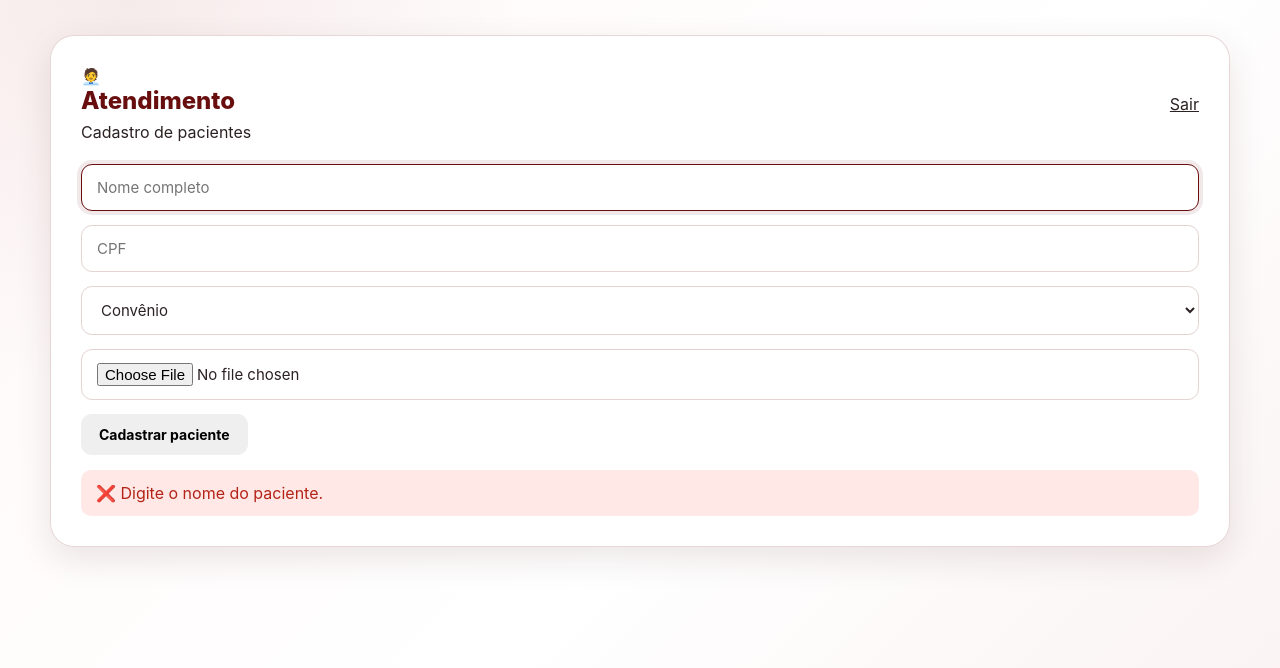
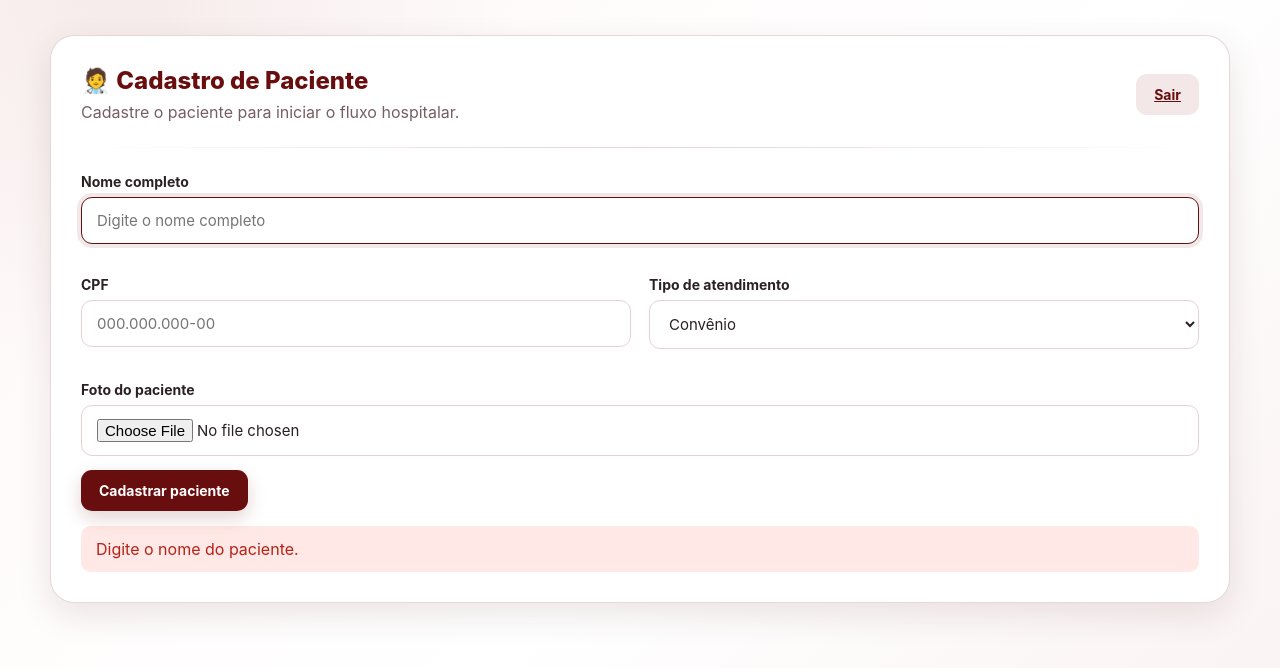
Before and after one commit to anafdossants/PROJETO_SENTINELA, a website: page front-end/atendimento.html in a window 1280 px wide. Both pictures are taken after a click on the button "Cadastrar paciente". Drawn offline with Linux system fonts and the light colour scheme.

Commit message:
Update atendimento.html

```diff
--- a/front-end/atendimento.html
+++ b/front-end/atendimento.html
@@ -2,6 +2,7 @@
 <html lang="pt-BR">
 
 <head>
+
     <meta charset="UTF-8">
 
     <meta
@@ -9,10 +10,10 @@
         content="width=device-width, initial-scale=1.0"
     >
 
-    <title>Atendimento</title>
+    <title>Atendimento | Sistema Sentinela</title>
 
-    <!-- CSS CORRETO -->
     <link rel="stylesheet" href="css/style.css">
+
 </head>
 
 <body>
@@ -22,39 +23,68 @@
     <div class="topo">
 
         <div>
-            <span class="icone">🧑‍💼</span>
 
-            <h2>Atendimento</h2>
+            <h2>🧑‍⚕️ Cadastro de Paciente</h2>
 
-            <p>Cadastro de pacientes</p>
+            <p class="subtitulo">
+                Cadastre o paciente para iniciar o fluxo hospitalar.
+            </p>
+
         </div>
 
-        <a href="index.html" class="btn-voltar">
+        <div class="acoes">
+
+            <a
+                href="index.html"
+                class="btn btn-secundario"
+            >
                 Sair
             </a>
 
         </div>
 
+    </div>
 
-    <!-- NOME -->
+    <hr>
+
+    <div class="form-grid">
+
+        <div class="campo campo-full">
+
+            <label for="nome">
+                Nome completo
+            </label>
+
             <input
                 type="text"
                 id="nome"
-        placeholder="Nome completo"
+                placeholder="Digite o nome completo"
                 autocomplete="name"
             >
 
+        </div>
 
-    <!-- CPF -->
+        <div class="campo">
+
+            <label for="cpf">
+                CPF
+            </label>
+
             <input
                 type="text"
                 id="cpf"
-        placeholder="CPF"
+                placeholder="000.000.000-00"
                 maxlength="14"
             >
 
+        </div>
 
-    <!-- TIPO DE ATENDIMENTO -->
+        <div class="campo">
+
+            <label for="tipo">
+                Tipo de atendimento
+            </label>
+
             <select id="tipo">
 
                 <option value="Convenio">
@@ -67,22 +97,33 @@
 
             </select>
 
+        </div>
 
-    <!-- FOTO -->
+        <div class="campo campo-full">
+
+            <label for="foto">
+                Foto do paciente
+            </label>
+
             <input
                 type="file"
                 id="foto"
                 accept="image/*"
             >
 
+        </div>
 
-    <!-- CADASTRAR -->
-    <button type="button" onclick="cadastrar()">
+    </div>
+
+    <button
+        type="button"
+        class="btn-principal"
+        id="btnCadastrar"
+        onclick="cadastrar()"
+    >
         Cadastrar paciente
     </button>
 
-
-    <!-- MENSAGEM -->
     <div id="mensagem"></div>
 
 </div>
@@ -90,49 +131,125 @@
 
 <script>
 
+const API_URL =
+    "https://projeto-sentinela-1-792p.onrender.com";
+
+
+/* =========================================================
+   CPF
+   ========================================================= */
+
+document
+    .getElementById("cpf")
+    .addEventListener("input", function () {
+
+        let valor =
+            this.value
+                .replace(/\D/g, "")
+                .slice(0, 11);
+
+        if (valor.length > 9) {
+
+            valor =
+                valor.replace(
+                    /^(\d{3})(\d{3})(\d{3})(\d{0,2}).*/,
+                    "$1.$2.$3-$4"
+                );
+
+        } else if (valor.length > 6) {
+
+            valor =
+                valor.replace(
+                    /^(\d{3})(\d{3})(\d{0,3}).*/,
+                    "$1.$2.$3"
+                );
+
+        } else if (valor.length > 3) {
+
+            valor =
+                valor.replace(
+                    /^(\d{3})(\d{0,3}).*/,
+                    "$1.$2"
+                );
+
+        }
+
+        this.value = valor;
+
+    });
+
+
+/* =========================================================
+   CADASTRAR
+   ========================================================= */
+
 async function cadastrar() {
 
     const nome =
-        document.getElementById("nome").value.trim();
+        document
+            .getElementById("nome")
+            .value
+            .trim();
 
     const cpf =
-        document.getElementById("cpf").value.trim();
+        document
+            .getElementById("cpf")
+            .value
+            .trim();
 
     const tipo =
-        document.getElementById("tipo").value;
+        document
+            .getElementById("tipo")
+            .value;
 
     const mensagem =
-        document.getElementById("mensagem");
+        document
+            .getElementById("mensagem");
+
+    const botao =
+        document
+            .getElementById("btnCadastrar");
 
 
-    // Limpa mensagem anterior
-    mensagem.className = "";
-    mensagem.innerHTML = "";
+    mensagem.style.display = "none";
 
 
-    // Verifica nome
     if (!nome) {
 
-        mensagem.className = "erro";
+        mostrarMensagem(
+            "Digite o nome do paciente.",
+            "erro"
+        );
 
-        mensagem.innerHTML =
-            "❌ Digite o nome do paciente.";
-
-        document.getElementById("nome").focus();
+        document
+            .getElementById("nome")
+            .focus();
 
         return;
+
     }
+
+
+    botao.disabled = true;
+
+    botao.textContent =
+        "⏳ Cadastrando...";
 
 
     try {
 
-        const resposta = await fetch(
-            "/atendimento",
+        const resposta =
+            await fetch(
+                `${API_URL}/atendimento`,
                 {
                     method: "POST",
 
                     headers: {
-                    "Content-Type": "application/json"
+                        "Content-Type":
+                            "application/json",
+
+                        "Accept":
+                            "application/json"
                     },
 
                     body: JSON.stringify({
@@ -144,48 +261,103 @@ async function cadastrar() {
             );
 
 
-        const dados = await resposta.json().catch(() => null);
+        const texto =
+            await resposta.text();
+
+        let dados = {};
+
+        try {
+
+            dados =
+                texto
+                    ? JSON.parse(texto)
+                    : {};
+
+        } catch {
+
+            dados = {};
+
+        }
 
 
         if (!resposta.ok) {
 
             throw new Error(
-                dados?.erro || "Erro ao cadastrar paciente"
+                dados.erro ||
+                `Erro HTTP ${resposta.status}`
             );
+
         }
 
 
-        // SUCESSO
-        mensagem.className = "sucesso";
-
-        mensagem.innerHTML =
-            "✅ Paciente enviado para a triagem!";
+        mostrarMensagem(
+            "✅ Paciente cadastrado e enviado para a triagem.",
+            "sucesso"
+        );
 
 
-        // Limpa os campos
-        document.getElementById("nome").value = "";
+        document
+            .getElementById("nome")
+            .value = "";
 
-        document.getElementById("cpf").value = "";
+        document
+            .getElementById("cpf")
+            .value = "";
 
-        document.getElementById("foto").value = "";
+        document
+            .getElementById("foto")
+            .value = "";
 
-
-        // Volta para o primeiro campo
-        document.getElementById("nome").focus();
+        document
+            .getElementById("nome")
+            .focus();
 
 
     } catch (erro) {
 
-        mensagem.className = "erro";
-
-        mensagem.innerHTML =
-            "❌ " + erro.message;
-
         console.error(
-            "Erro ao cadastrar paciente:",
+            "Erro ao cadastrar:",
             erro
         );
+
+        mostrarMensagem(
+            "❌ " + erro.message,
+            "erro"
+        );
+
+    } finally {
+
+        botao.disabled = false;
+
+        botao.textContent =
+            "Cadastrar paciente";
+
     }
+
+}
+
+
+/* =========================================================
+   MENSAGEM
+   ========================================================= */
+
+function mostrarMensagem(
+    texto,
+    tipo
+) {
+
+    const mensagem =
+        document
+            .getElementById("mensagem");
+
+    mensagem.textContent =
+        texto;
+
+    mensagem.className =
+        tipo;
+
+    mensagem.style.display =
+        "block";
 
 }
 
```
Lines whose indentation alone changed are shown as unchanged.
